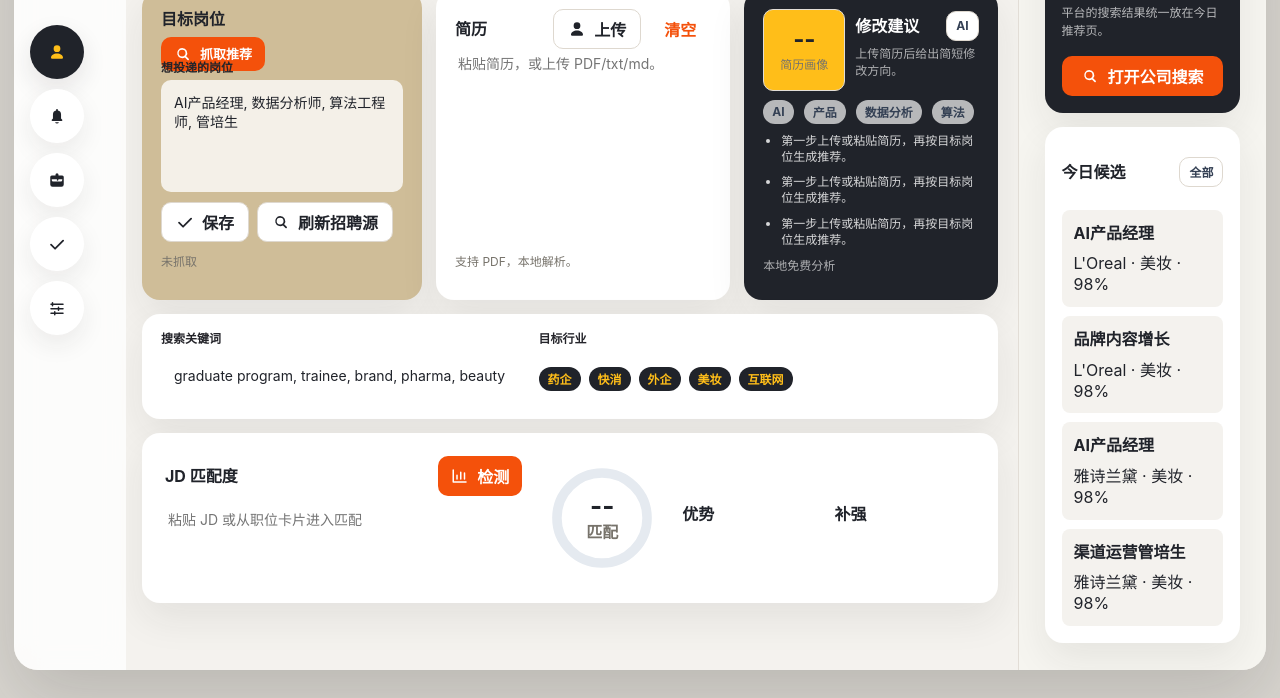
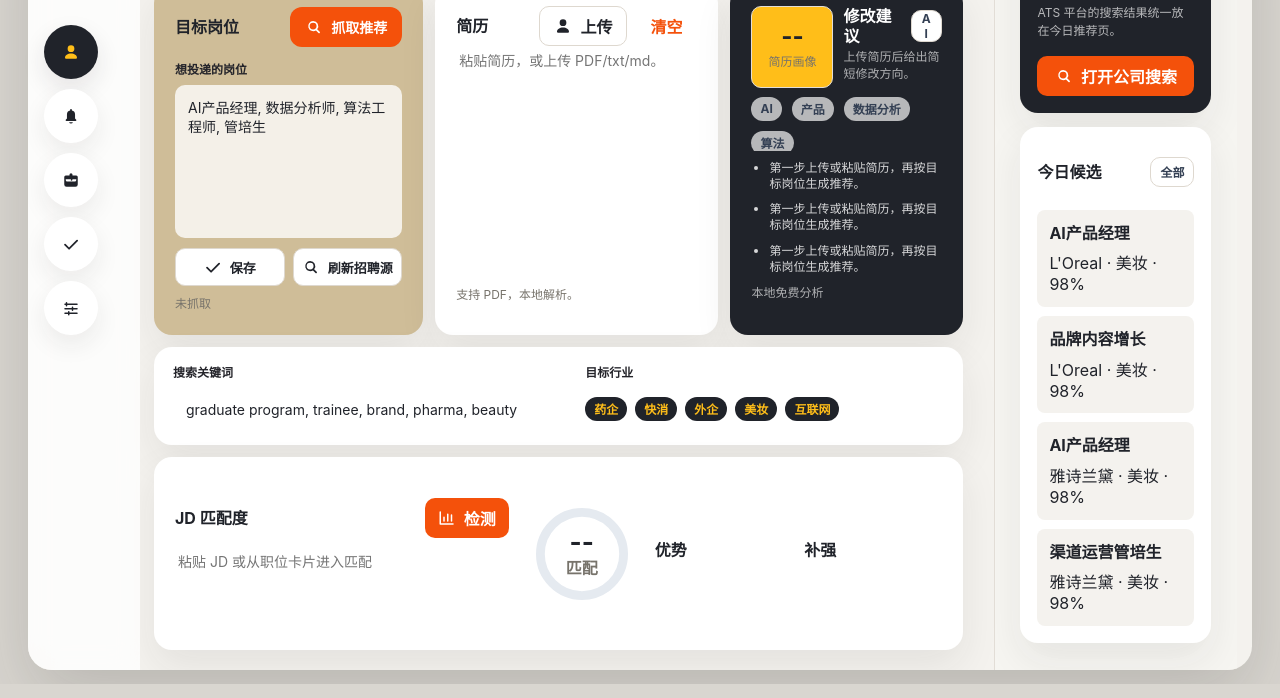
Before and after one commit to weinini0921/get-offer, a website: page index.html in a window 1280 px wide. Shown: the part 116-814 px from the top of the page. Drawn offline with Linux system fonts and the light colour scheme.

Commit message:
Fix homepage layout cropping

```diff
--- a/layout-patch.css
+++ b/layout-patch.css
@@ -884,3 +884,303 @@ body:not([data-view="resume"]) .view.is-active {
     overflow: visible;
   }
 }
+
+/* Final anti-crop layer. Keep this block last. */
+@media (min-width: 1101px) {
+  html,
+  body,
+  body[data-view="resume"],
+  body:not([data-view="resume"]) {
+    height: 100%;
+    overflow: hidden;
+  }
+
+  main,
+  body[data-view="resume"] main,
+  body:not([data-view="resume"]) main {
+    width: min(1960px, calc(100vw - 56px));
+    height: calc(100dvh - 28px);
+    margin: 14px auto;
+    overflow: hidden;
+  }
+
+  .topbar,
+  body[data-view="resume"] .topbar {
+    left: max(28px, calc((100vw - 1960px) / 2));
+  }
+
+  .view.is-active,
+  body:not([data-view="resume"]) .view.is-active {
+    height: 100%;
+    min-height: 0;
+    overflow: auto;
+    scrollbar-gutter: stable;
+  }
+
+  body[data-view="resume"] #resume.view.is-active {
+    overflow: hidden;
+  }
+
+  #today.view.is-active,
+  #tracker.view.is-active,
+  #assessment.view.is-active,
+  #settings.view.is-active {
+    overflow: auto;
+    padding-bottom: 28px;
+  }
+
+  .dashboard-grid,
+  .tracker-layout,
+  .assessment-layout,
+  .settings-grid {
+    height: auto;
+    min-height: calc(100% - 74px);
+    overflow: visible;
+  }
+
+  .content-stack,
+  .tracker-main,
+  .assessment-main,
+  .today-source-column {
+    min-height: 0;
+  }
+
+  .home-shell {
+    height: 100%;
+    min-height: 0;
+  }
+
+  .home-main {
+    display: grid;
+    grid-template-rows: auto minmax(0, 1fr);
+    max-height: 100%;
+    overflow: auto;
+    padding-bottom: 20px;
+    scrollbar-gutter: stable;
+  }
+
+  .home-header {
+    margin-bottom: 12px;
+  }
+
+  .home-header h1 {
+    font-size: clamp(26px, 2vw, 32px);
+  }
+
+  .home-header p {
+    margin-bottom: 0;
+    font-size: 14px;
+    line-height: 1.45;
+  }
+
+  .home-grid {
+    grid-template-columns: minmax(270px, 0.9fr) minmax(280px, 1fr) minmax(236px, 0.82fr);
+    grid-template-rows: minmax(260px, 1fr) 98px minmax(148px, 0.55fr);
+    gap: 12px;
+    height: 100%;
+    min-height: 0;
+    align-items: stretch;
+  }
+
+  body[data-view="resume"] .target-panel,
+  .resume-upload-panel,
+  .resume-profile-panel {
+    max-height: none;
+    min-height: 0;
+  }
+
+  body[data-view="resume"] .target-panel {
+    display: grid;
+    grid-template-rows: auto minmax(0, 1fr) auto auto;
+    gap: 10px;
+    padding: 20px;
+    overflow: hidden;
+  }
+
+  body[data-view="resume"] .target-panel .compact-title {
+    display: grid;
+    grid-template-columns: minmax(0, 1fr) max-content;
+    align-items: center;
+    min-height: 42px;
+    gap: 12px;
+  }
+
+  body[data-view="resume"] .target-panel .compact-title h2 {
+    white-space: nowrap;
+  }
+
+  body[data-view="resume"] .target-panel .button.primary {
+    width: auto;
+    min-height: 40px;
+    padding-inline: 14px;
+    border-radius: 12px;
+    font-size: 14px;
+  }
+
+  body[data-view="resume"] .target-panel .field {
+    grid-template-rows: auto minmax(0, 1fr);
+    align-content: start;
+    min-height: 0;
+    gap: 8px;
+    overflow: hidden;
+  }
+
+  body[data-view="resume"] .target-panel .field textarea {
+    height: 100%;
+    min-height: 92px;
+    max-height: none;
+    overflow: auto;
+  }
+
+  body[data-view="resume"] .target-actions {
+    display: grid;
+    grid-template-columns: repeat(2, minmax(0, 1fr));
+    gap: 8px;
+  }
+
+  body[data-view="resume"] .target-actions .button {
+    width: 100%;
+    min-height: 38px;
+    padding-inline: 10px;
+    font-size: 13px;
+  }
+
+  body[data-view="resume"] .target-panel .status-line {
+    min-height: 18px;
+    margin: 0;
+    font-size: 12px;
+    line-height: 1.35;
+  }
+
+  .resume-upload-panel {
+    grid-template-rows: auto minmax(0, 1fr) auto;
+    padding: 20px;
+    overflow: hidden;
+  }
+
+  .resume-profile-panel {
+    padding: 20px;
+  }
+
+  .target-refine-panel {
+    display: grid;
+    grid-template-columns: minmax(240px, 1fr) minmax(320px, 0.9fr);
+    align-items: center;
+    gap: 14px;
+    padding: 12px 18px;
+    overflow: hidden;
+  }
+
+  .target-refine-panel .field {
+    grid-template-rows: auto auto;
+    min-width: 0;
+  }
+
+  .target-refine-panel textarea {
+    height: 42px;
+    min-height: 42px;
+    overflow: auto;
+  }
+
+  .target-refine-panel .chip-row {
+    min-height: 42px;
+    max-height: 58px;
+    overflow: auto;
+  }
+
+  .target-refine-panel .chip {
+    min-height: 26px;
+  }
+
+  .match-strip {
+    grid-template-columns: minmax(280px, 1fr) 118px minmax(240px, 0.86fr);
+    gap: 14px;
+    min-height: 0;
+    padding: 14px 20px;
+    overflow: hidden;
+  }
+
+  .match-input {
+    min-height: 0;
+  }
+
+  .match-input textarea {
+    height: 62px;
+    min-height: 54px;
+  }
+
+  .match-strip .score-ring {
+    width: 96px;
+  }
+
+  .match-notes .compact-list {
+    max-height: 54px;
+  }
+}
+
+@media (min-width: 1101px) and (max-height: 760px) {
+  .home-main {
+    padding-top: 18px;
+    padding-bottom: 16px;
+  }
+
+  .home-header {
+    margin-bottom: 10px;
+  }
+
+  .home-header h1 {
+    font-size: 29px;
+  }
+
+  .home-grid {
+    grid-template-rows: minmax(252px, 1fr) 92px minmax(136px, 0.5fr);
+    gap: 10px;
+  }
+
+  body[data-view="resume"] .target-panel,
+  .resume-upload-panel,
+  .resume-profile-panel {
+    padding: 16px;
+  }
+
+  body[data-view="resume"] .target-panel .compact-title {
+    min-height: 38px;
+  }
+
+  body[data-view="resume"] .target-panel .field textarea {
+    min-height: 78px;
+  }
+
+  .target-refine-panel {
+    padding: 10px 16px;
+  }
+
+  .match-strip {
+    padding: 12px 18px;
+  }
+
+  .match-input textarea {
+    height: 50px;
+    min-height: 50px;
+  }
+}
+
+@media (min-width: 1101px) and (max-width: 1380px) {
+  .home-shell {
+    grid-template-columns: minmax(0, 1fr) clamp(230px, 19vw, 280px);
+  }
+
+  .home-main {
+    padding-left: 126px;
+    padding-right: 16px;
+  }
+
+  .home-grid {
+    grid-template-columns: minmax(260px, 0.95fr) minmax(260px, 1fr) minmax(220px, 0.82fr);
+  }
+
+  .target-refine-panel {
+    grid-template-columns: minmax(220px, 1fr) minmax(280px, 0.9fr);
+    align-items: center;
+  }
+}
```
